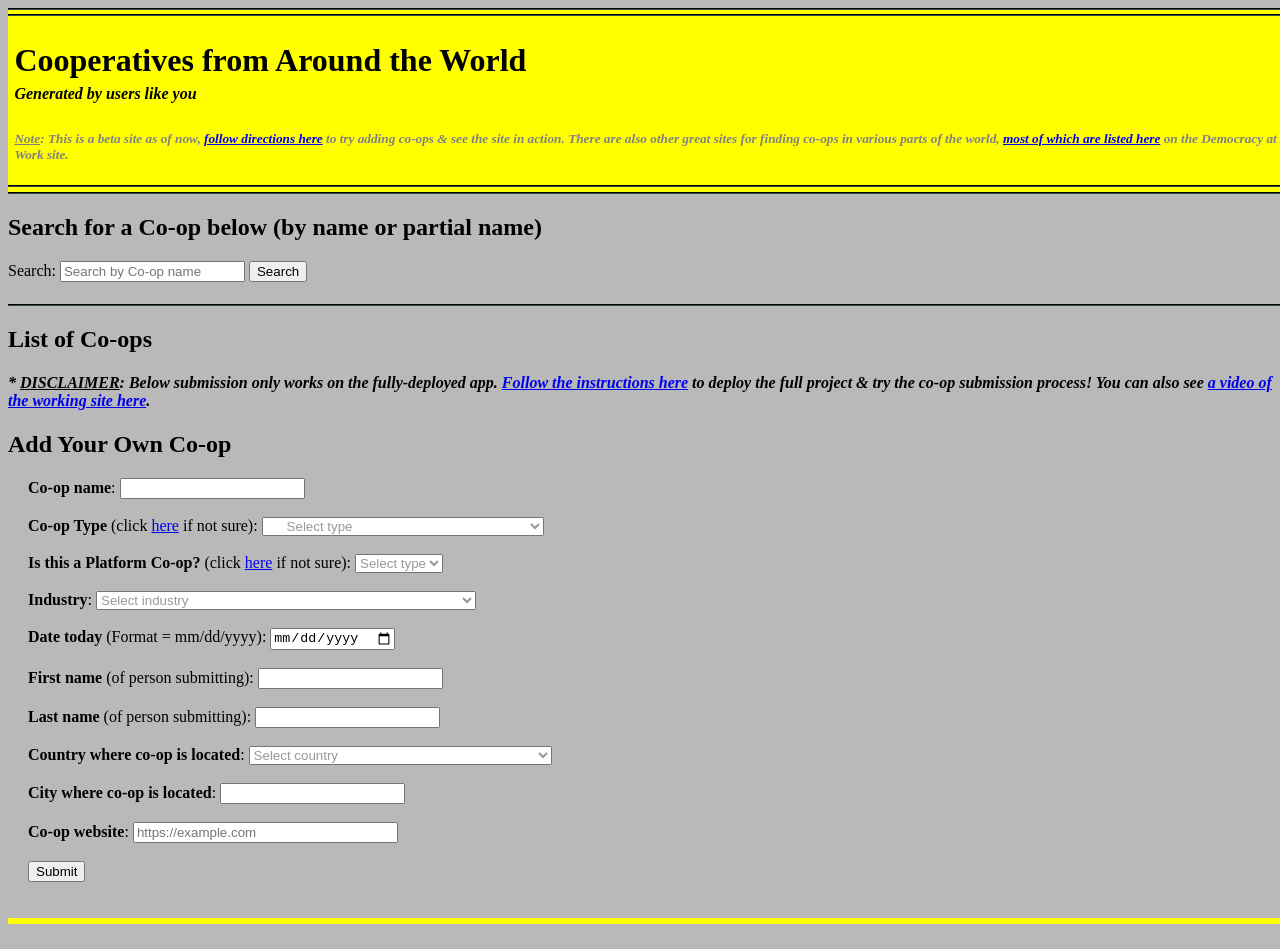
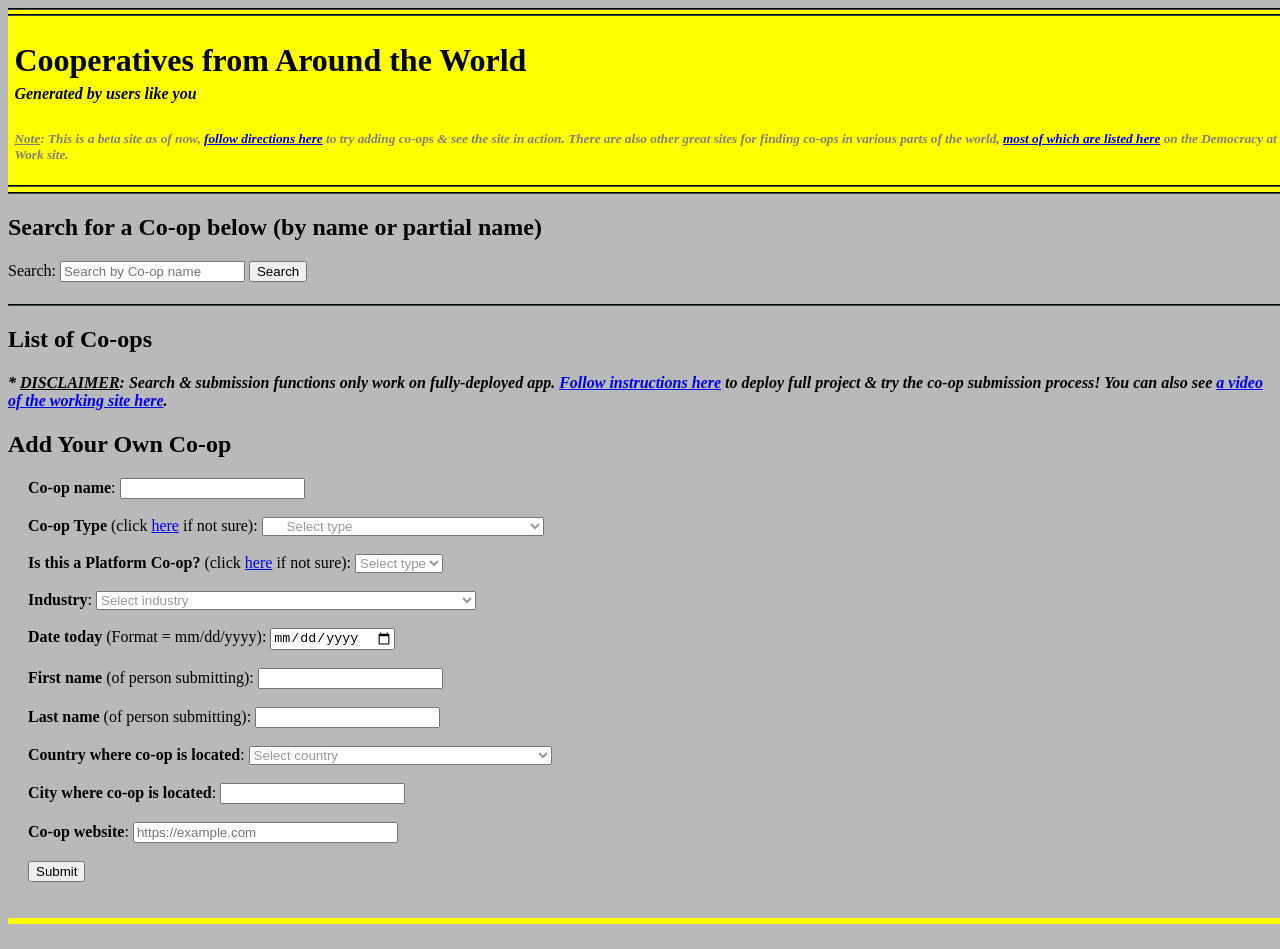
Before and after one commit to bhoconnor/coop-directory, a website: page html/index.html in a window 1280 px wide. Drawn offline with Linux system fonts and the light colour scheme; no server answers.

Commit message:
Modest CSS changes, comment updates, text update

```diff
--- a/coop-api.js
+++ b/coop-api.js
@@ -75,8 +75,6 @@ app.post("/coop", (req, res) => {
 
 // Below receives the GET request (req) from the browser (in coop-list.js), which is requesting filtered co-ops from API based on search term (or based on no search term if there isn't one (which is considered "undefined" below))
 app.get("/coops-filter", (req, res) => {
-  // No longer need below line, since we're using the database.
-  // res.json(coops);
   // console.log(JSON.stringify(req.query));
   if (req.query.name != undefined) {
     // Show search results on page
--- a/html/index.html
+++ b/html/index.html
@@ -68,7 +68,7 @@
           <h2>List of Co-ops</h2>
           <!-- Re-open below comment once deploy to fully-functioning site -->
           <!-- <h4><em>* <a href="#editCoopModal">Jump down</a> to submit a co-op of your own!</em></h4> -->
-          <h4><em>* <u>DISCLAIMER</u>: Below submission only works on the fully-deployed app. <a href="https://github.com/bhoconnor/coop-directory" rel="noopener noreferrer" target="_blank">Follow the instructions here</a> to deploy the full project & try the co-op submission process! You can also see <a href="https://youtu.be/y9jDOc69r_g" rel="noopener noreferrer" target="_blank">a video of the working site here</a>.</em></h4>
+          <h4><em>* <u>DISCLAIMER</u>: Search & submission functions only work on fully-deployed app. <a href="https://github.com/bhoconnor/coop-directory" rel="noopener noreferrer" target="_blank">Follow instructions here</a> to deploy full project & try the co-op submission process! You can also see <a href="https://youtu.be/y9jDOc69r_g" rel="noopener noreferrer" target="_blank">a video of the working site here</a>.</em></h4>
           <div>
             <div class="row" id="coops"></div>
           </div>
--- a/html/style.css
+++ b/html/style.css
@@ -75,7 +75,8 @@ select option[value=""] {
   display: none;
 }
 
-/* FOOTER-RELATED CLASS SELECTORS **********************************************************/
+/* **************************************************************************************************************** */
+/* FOOTER */
 .padding-top-main-parts {
   padding-top: 0.15em;
 }
@@ -84,7 +85,7 @@ select option[value=""] {
   padding-bottom: 0.25em;
 }
 
-/* mainly for footer to show green at bottom */
+/* mainly for footer to show gray below yellow band */
 .corrected-margin-bottom {
   margin-bottom: 2%;
 }
```
